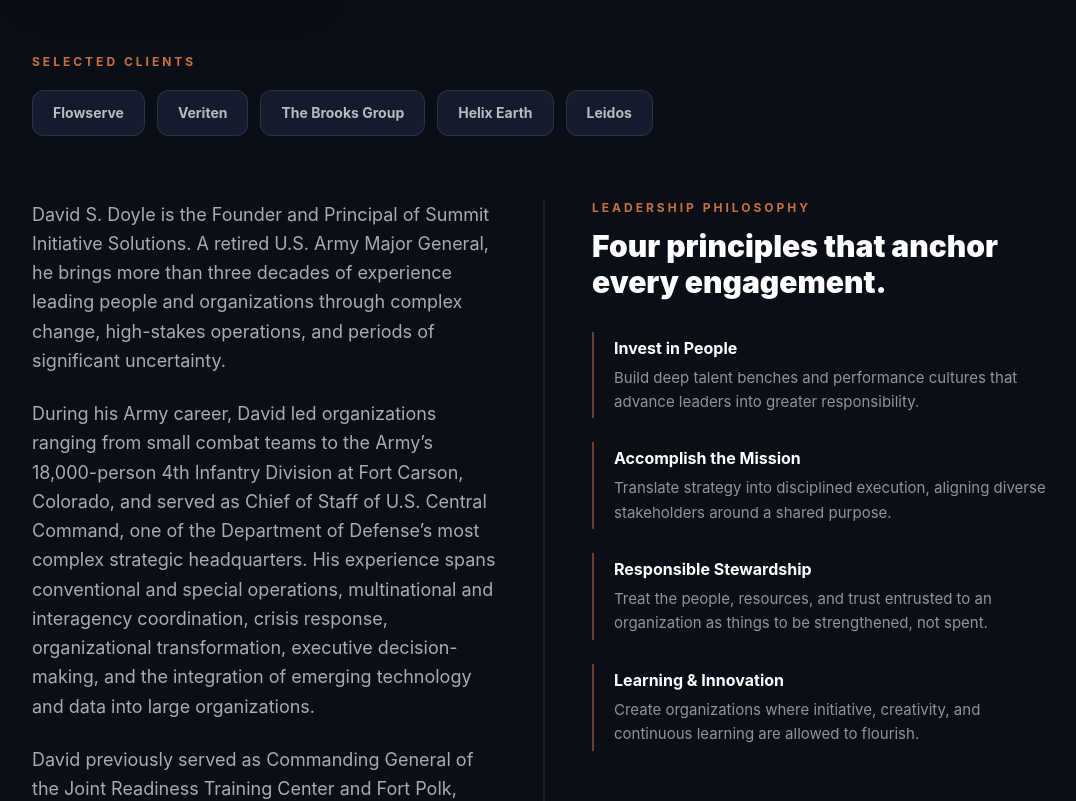
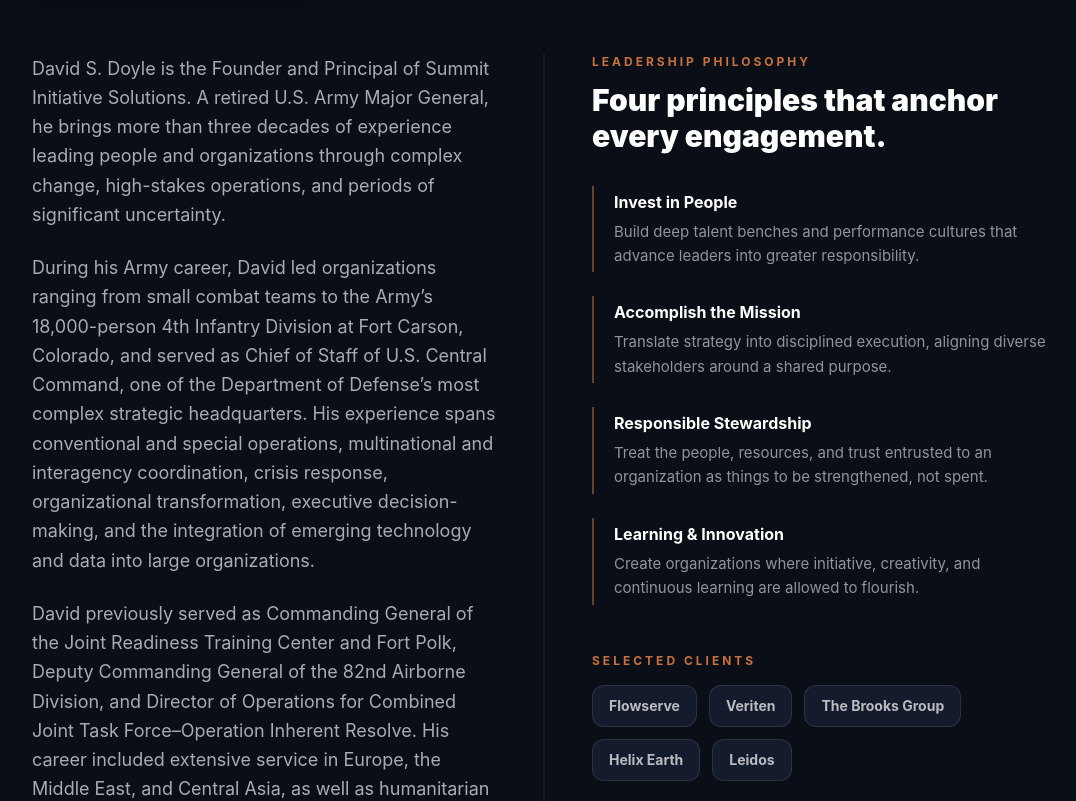
Before and after one commit to daviddoyle-dot/Summit_Intiative_Solutions, a Next.js app: page /about in a window 1280 px wide. Shown: the part 774-1575 px from the top of the page, without its empty margins (96-1172 px from the left). Built offline with nearby package versions, Linux system fonts and the light colour scheme.

Commit message:
Move Selected Clients to bottom of the right column
Sits under Leadership Philosophy now instead of its own section
near the top. Preview branch only — still not merged to main
pending permission confirmation for all five clients.

Co-Authored-By: Claude Sonnet 5 <noreply@anthropic.com>

```diff
--- a/app/about/page.tsx
+++ b/app/about/page.tsx
@@ -84,23 +84,6 @@ export default function About() {
           </div>
         </div>
 
-        {/* SELECTED CLIENTS */}
-        <div className="mb-16">
-          <p className="text-[#C9713D] text-xs font-bold uppercase tracking-[0.25em] mb-5">
-            Selected Clients
-          </p>
-          <div className="flex flex-wrap gap-3">
-            {CLIENTS.map((client) => (
-              <span
-                key={client}
-                className="rounded-xl border border-white/[0.1] bg-[#141b2c] px-5 py-3 text-white/70 font-bold text-sm"
-              >
-                {client}
-              </span>
-            ))}
-          </div>
-        </div>
-
         {/* BIO + LEADERSHIP PHILOSOPHY, divided */}
         <div className="grid md:grid-cols-2 gap-12 md:gap-0 relative mb-16">
           <div className="hidden md:block absolute top-0 bottom-0 left-1/2 -translate-x-1/2 w-px bg-white/10" />
@@ -157,13 +140,30 @@ export default function About() {
             <h3 className="text-2xl md:text-3xl font-black mb-8">
               Four principles that anchor every engagement.
             </h3>
-            <div className="space-y-6">
+            <div className="space-y-6 mb-12">
               {PILLARS.map((pillar) => (
                 <div key={pillar.title} className="border-l-2 border-[#C9713D]/50 pl-5 py-1">
                   <h4 className="text-base font-bold text-white mb-1.5">{pillar.title}</h4>
                   <p className="text-white/55 leading-relaxed text-[15px]">{pillar.body}</p>
                 </div>
               ))}
+            </div>
+
+            {/* SELECTED CLIENTS */}
+            <div>
+              <p className="text-[#C9713D] text-xs font-bold uppercase tracking-[0.25em] mb-4">
+                Selected Clients
+              </p>
+              <div className="flex flex-wrap gap-3">
+                {CLIENTS.map((client) => (
+                  <span
+                    key={client}
+                    className="rounded-xl border border-white/[0.1] bg-[#141b2c] px-4 py-2.5 text-white/70 font-bold text-sm"
+                  >
+                    {client}
+                  </span>
+                ))}
+              </div>
             </div>
           </div>
         </div>
```
